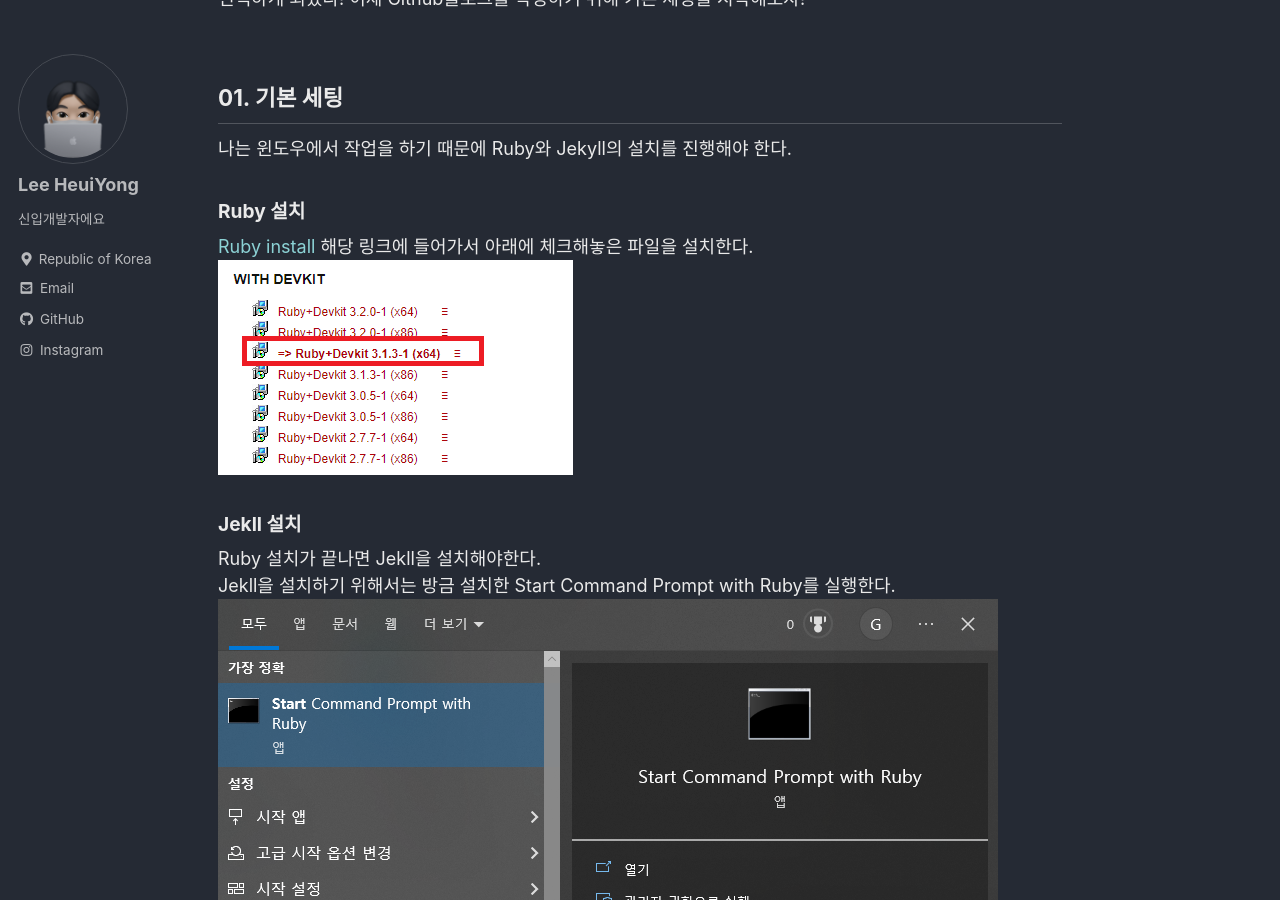
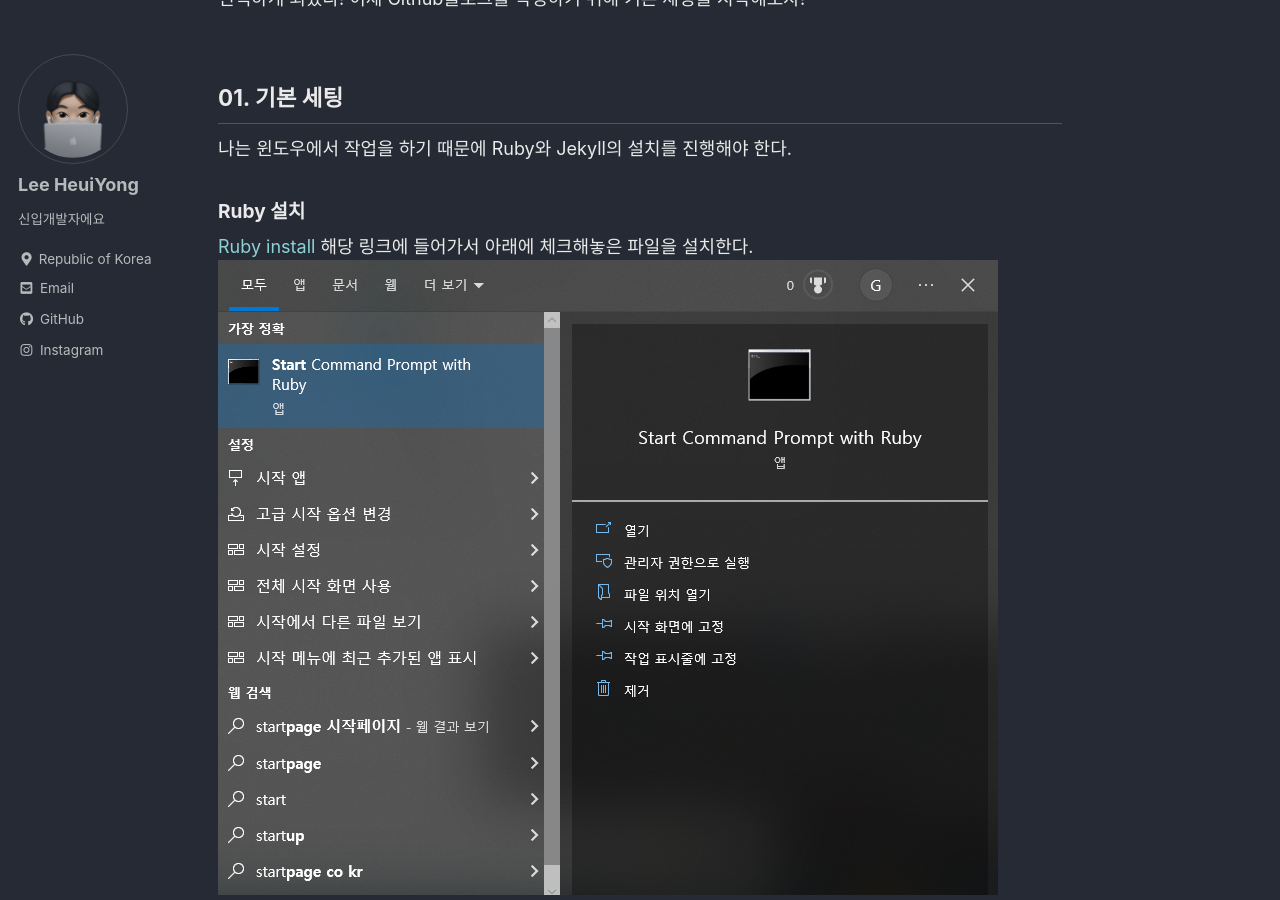
Before and after one commit to heui-yong/heui-yong.github.io, a Jekyll site: the page built from _posts/2022-12-28-post-github.io_create.md, in a window 1280 px wide and 900 px high, scrolled down 1042 px. Built offline with Jekyll 4.4.1, drawn with Linux system fonts in a browser that asks for light colours; cached includes are drawn as plain includes.

Commit message:
이미지 안나옴

```diff
--- a/_posts/2022-12-28-post-github.io_create.md
+++ b/_posts/2022-12-28-post-github.io_create.md
@@ -47,7 +47,7 @@ Github블로그를 선택하게 되었다! 이제 Github블로그를 작성하
 [Ruby install](https://rubyinstaller.org/downloads/)
 해당 링크에 들어가서 아래에 체크해놓은 파일을 설치한다.<br>
 <!-- <img src="assets/image/Jekll-minimal_mistakes/rubyinstaller.png" title="rubyinstaller"> -->
-![rubyinstaller](/assets/image/Jekll-minimal_mistakes/rubyinstaller.png)
+![rubyinstaller](/assets/image/Jekll-minimal_mistakes/start_Ruby.png)
 
 <h4>Jekll 설치</h4>
 Ruby 설치가 끝나면 Jekll을 설치해야한다.<br>
```
